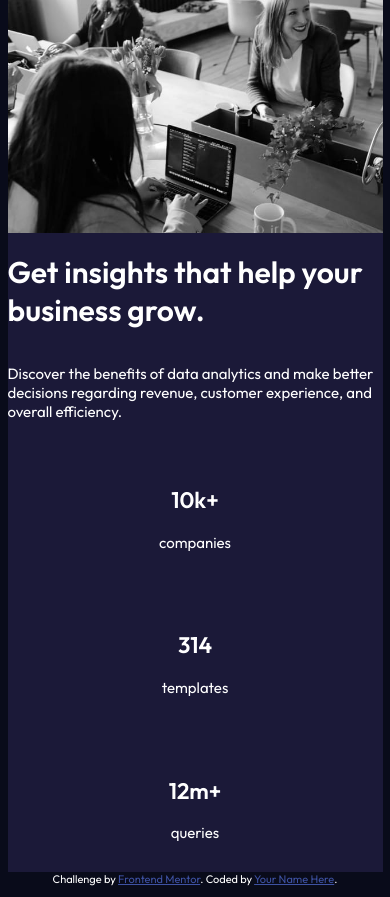
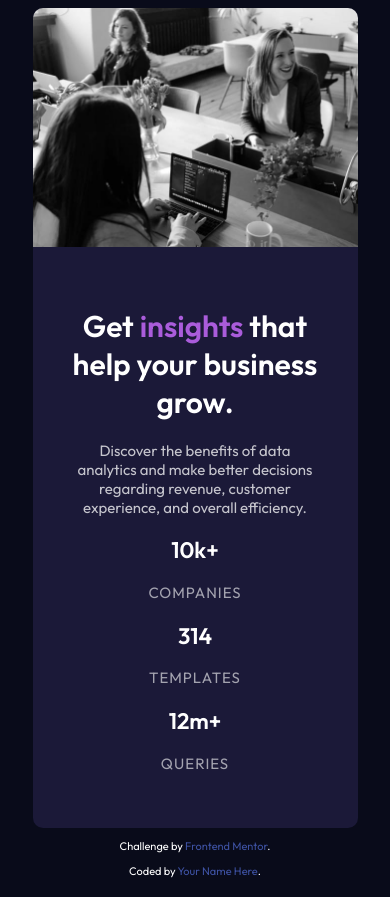
Before and after one commit to Maianki/stats-preview-card-component, a plain HTML site: page index.html in a window 390 px wide. Drawn offline with Linux system fonts and the light colour scheme.

Commit message:
style: add styling for mobile view

```diff
--- a/index.html
+++ b/index.html
@@ -11,37 +11,43 @@
   <!-- Feel free to remove these styles or customise in your own stylesheet 👍 -->
   <style>
     .attribution { font-size: 11px; text-align: center; }
-    .attribution a { color: hsl(228, 45%, 44%); }
+    .attribution a { color: hsl(228, 45%, 44%);text-decoration: none; }
   </style>
   <link rel="stylesheet" href="style.css">
 </head>
 <body>
 
-  <div class="card-background">
-    <img src="images/image-header-mobile.jpg" class="header" alt="hero-header">
-      <h1>Get <span> insights </span>that help your business grow.</h1>
+  <div class="container">
 
-      <p>Discover the benefits of data analytics and make better decisions regarding revenue, customer
+    <img src="images/image-header-mobile.jpg" class="img-header" alt="hero-header">
+     <div class="card-content">
+      <h1 class="heading">Get <span class="header-strong"> insights </span>that help your business grow.</h1>
+
+      <p class="main-para">Discover the benefits of data analytics and make better decisions regarding revenue, customer
         experience, and overall efficiency.</p>
 
-      <p>
-        <h2>10k+</h2>
-        companies
-      </p>
-      <p>
-        <h2>314</h2>
-        templates
-      </p>
-      <p>
-        <h2>12m+</h2>
-        queries
-      </p>
+        <div>
+          <h2>10k+</h2>
+          <p class="stat-heading">companies</p>
+        </div>
+
+        <div>
+          <h2>314</h2>
+          <p class="stat-heading">templates</p>
+        </div>
+
+        <div>
+          <h2>12m+</h2>
+          <p class="stat-heading">queries</p>
+        </div>
+     </div>
+
 
   </div>
-  <div class="blank"></div>
+
   <div class="attribution">
-    Challenge by <a href="https://www.frontendmentor.io?ref=challenge" target="_blank">Frontend Mentor</a>.
-    Coded by <a href="#">Your Name Here</a>.
+    <p>Challenge by <a href="https://www.frontendmentor.io?ref=challenge" target="_blank">Frontend Mentor</a>.</p>
+    <p>  Coded by <a href="#">Your Name Here</a>.</p>
   </div>
 </body>
 </html>
--- a/style.css
+++ b/style.css
@@ -15,26 +15,44 @@ body{
     font-size: 15px;
     background: var(--very-dark-blue);
     color: white;
-    height: 100vh;
     display: flex;
     flex-direction: column;
-    justify-content:center;
     align-items: center;
-    margin: 0;
 }
 
-.blank{
-    flex-grow: 1;
+.container{
+    border-radius: 10px;
+    display: flex;
+    flex-direction: column;
+    align-items: center;
+    background: var(--dark-desaturated);
+    width: 325px;
 }
 
-.card-background{
-    display: flex;
-    flex-direction: column;
-    background: var(--dark-desaturated);
-    align-items: center;
-    width: 375px;
+.img-header{
+  width: 100%;
+  border-radius: 10px 10px 0 0;
 }
 
-.header{
-    width: 100%;
+.card-content{
+    text-align: center;
+    padding: 2.5rem;
 }
+
+.heading{
+    color: var(--white);
+}
+
+.header-strong{
+    color: var(--soft-violet);
+}
+
+.main-para{
+    color: var(--slightly-transparent-white);
+}
+
+.stat-heading{
+    text-transform: uppercase;
+    letter-spacing: 1px;
+    color: var(--slightly-transparent-white-stat);
+}
```
